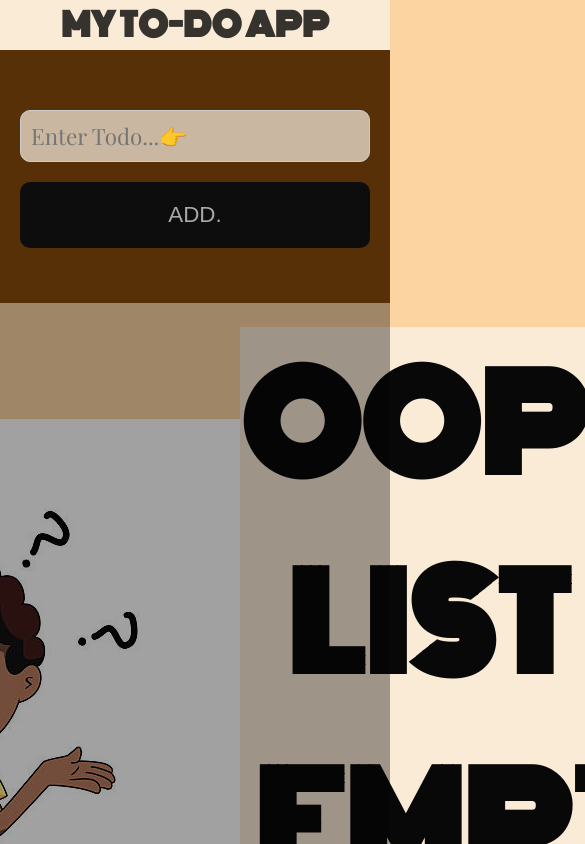
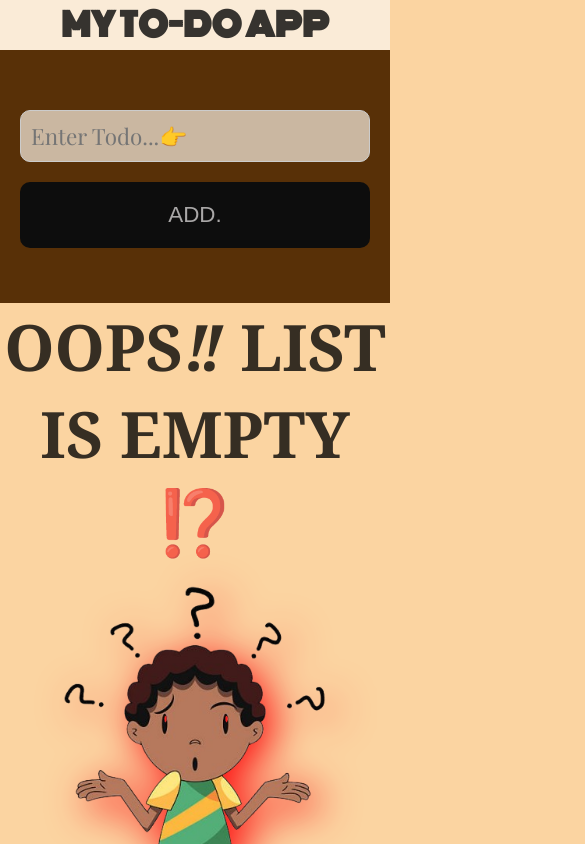
Before and after one commit to DarshanPro123/TODO-List_Myproject, a React (Vite) app: page / in a window 390 px wide. Shown: the top 844 px of the page, 585 px wide, since content can reach past the window. Built offline with nearby package versions, Linux system fonts and the light colour scheme; a web font is replaced by a local one.

Commit message:
css changines and img below to h1 tag in app.js

```diff
--- a/src/App.css
+++ b/src/App.css
@@ -140,7 +140,7 @@ span {
   height: 100vh;
   font-family: "Lucida Sans", "Lucida Sans Regular", "Lucida Grande",
     "Lucida Sans Unicode", Geneva, Verdana, sans-serif;
-  display: flex;
+  /* display: flex;
   font-size: 4rem;
   font-weight: 500;
   color: #080808;
@@ -148,10 +148,16 @@ span {
   justify-content: center;
   align-items: center;
   position: relative;
-  z-index: 100;
+  z-index: 100; */
 }
-
-.emptylist::before {
+.emptylist h1 {
+  width: 100%;
+  height: auto;
+  font-size: 4rem;
+  background-color: transparent;
+  font-family: Cambria, Cochin, Georgia, Times, "Times New Roman", serif;
+}
+/* .emptylist::before {
   content: "";
   position: absolute;
   top: 0;
@@ -160,6 +166,16 @@ span {
   bottom: 0;
   background-color: rgba(0, 0, 0, 0.368);
   z-index: 1;
+} */
+
+.emptylist img {
+  filter: drop-shadow(10px 10px 20px rgb(252, 19, 19));
+}
+
+.emptylist img:hover {
+  transform: scale(1.1);
+  cursor: pointer;
+  filter: drop-shadow(10px 60px 40px rgba(27, 26, 26, 0.844));
 }
 
 .buttons span {
@@ -192,4 +208,17 @@ span {
   span {
     font-size: 14px;
   }
+
+  .emptylist {
+    flex-direction: column;
+  }
+
+  .emptylist img {
+    width: 100%;
+    object-fit: cover;
+  }
+
+  .emptylist::before {
+    width: 100%;
+  }
 }
--- a/src/App.jsx
+++ b/src/App.jsx
@@ -2,7 +2,7 @@ import { useState } from "react";
 import "./App.css";
 import Input_todo from "./Components/Input_todo";
 import Lists from "./Components/Lists";
-import bgimg from "./assets/boythink.jpg";
+import bgimg from "./assets/boythink.png";
 
 // updating is pending for context and redux
 
@@ -39,8 +39,12 @@ function App() {
         <>
           {" "}
           <div className="emptylist">
+            <h1>
+              {" "}
+              Oops
+              <em>‼</em> List is Empty ⁉️
+            </h1>
             <img src={bgimg} alt="" />
-            <h1>Oops!! List is Empty ⁉️</h1>
           </div>
         </>
       )}
```
Also changed, not shown: src/assets/boythink.png (added).
